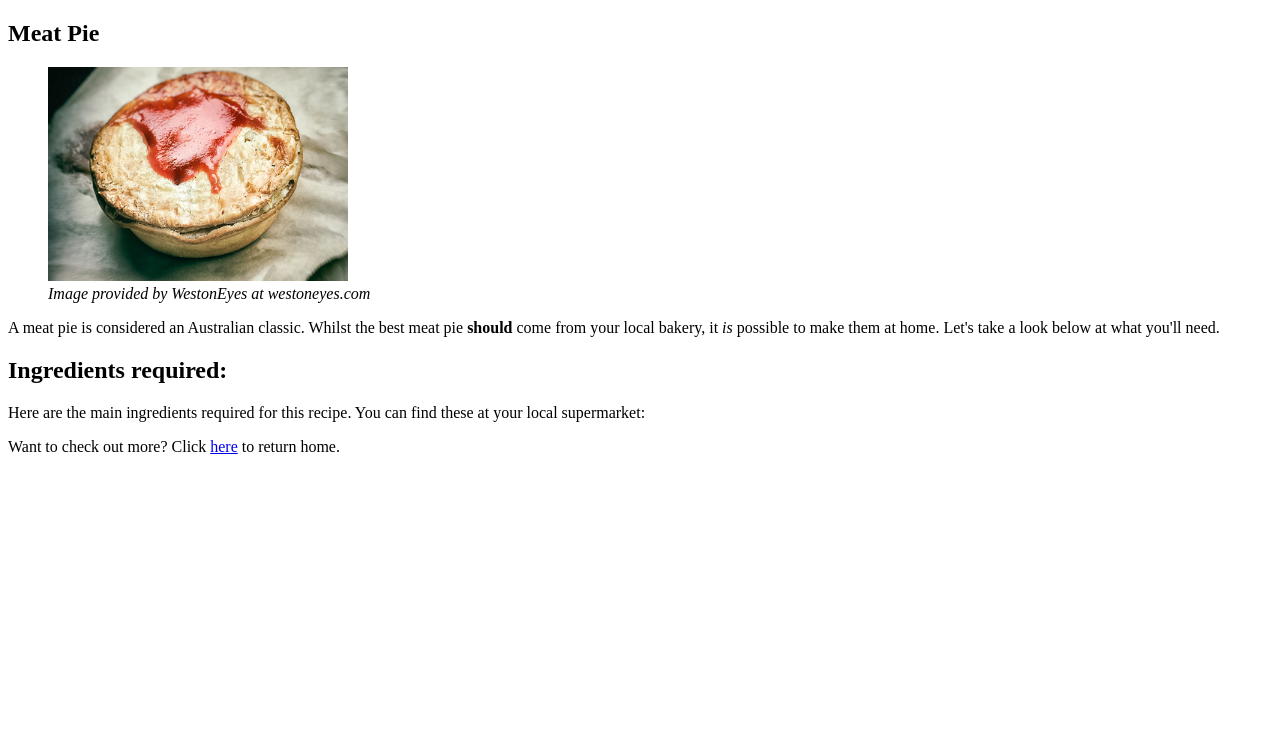
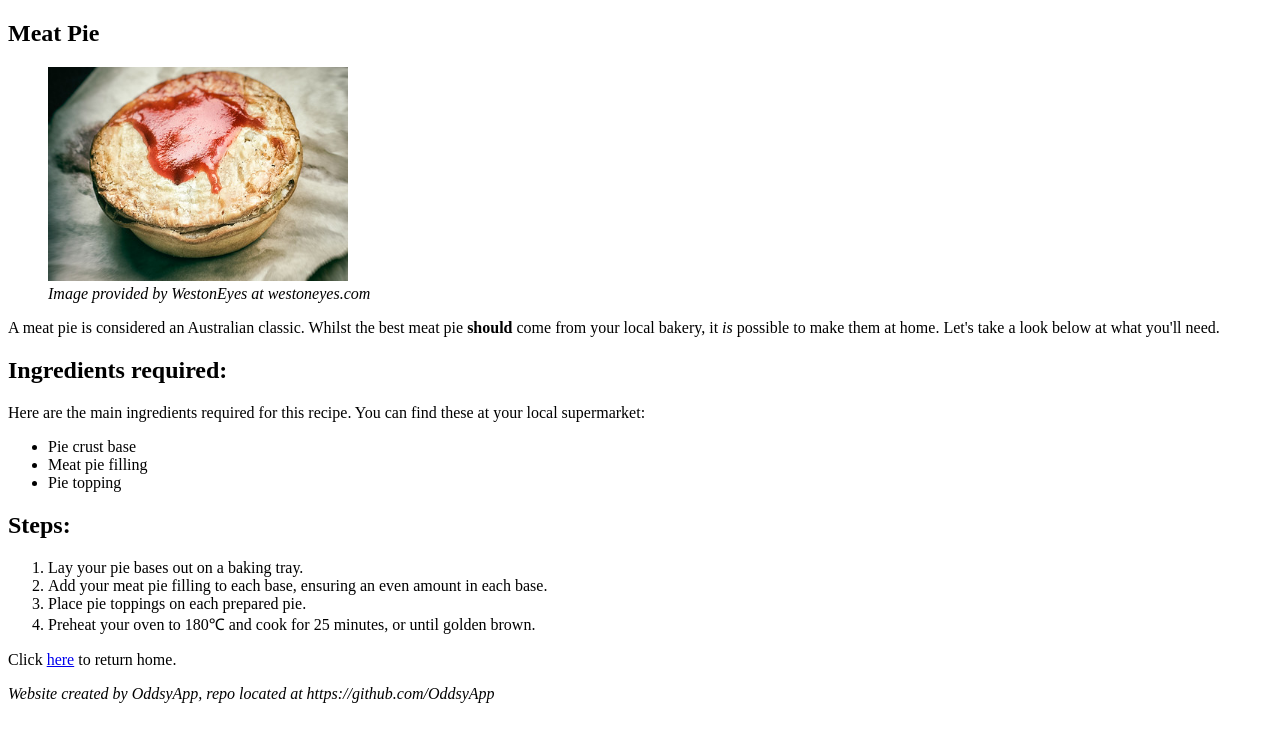
Before and after one commit to OddsyApp/odin-recipes, a plain HTML site: page recipes/meat_pie.html in a window 1280 px wide. Drawn offline with Linux system fonts and the light colour scheme.

Commit message:
Added recipe ingredients and steps required + footer

```diff
--- a/recipes/meat_pie.html
+++ b/recipes/meat_pie.html
@@ -18,11 +18,27 @@
         <h2>Ingredients required:</h2>
         <p>Here are the main ingredients required for this recipe. You can find these at your local supermarket:</p>
         <ul>
+            <li>Pie crust base</li>
+            <li>Meat pie filling</li>
+            <li>Pie topping</li>
+        </ul>
+        <h2>Steps:</h2>
+        <ol>
+            <li>Lay your pie bases out on a baking tray.
+            </li>
+            <li>Add your meat pie filling to each base, ensuring an even amount in each base.
+            </li>
+            <li>Place pie toppings on each prepared pie.
+            </li>
+            <li>Preheat your oven to 180&#8451; and cook for 25 minutes, or until golden brown.
+            </li>
+        </ol>
+    </section>
 
-        </ul>
+    <section>
+        <p>Click <a href="../index.html">here</a> to return home.</p>
+        <footer><em>Website created by OddsyApp, repo located at https://github.com/OddsyApp</em></footer>
+    </section>
 
-
-        <p>Want to check out more? Click <a href="../index.html">here</a> to return home.</p>
-    </section>
 </body>
 </html>
```
